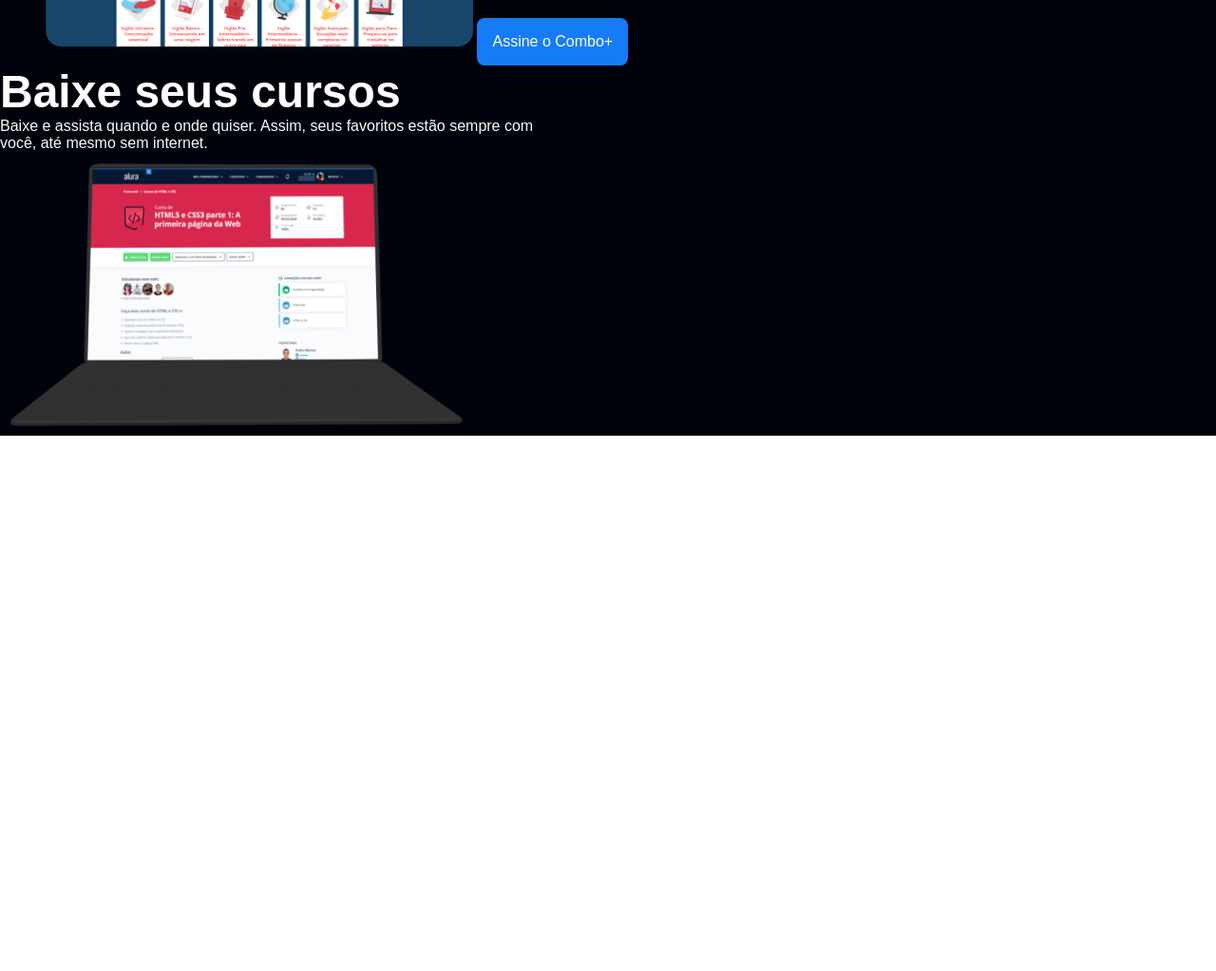
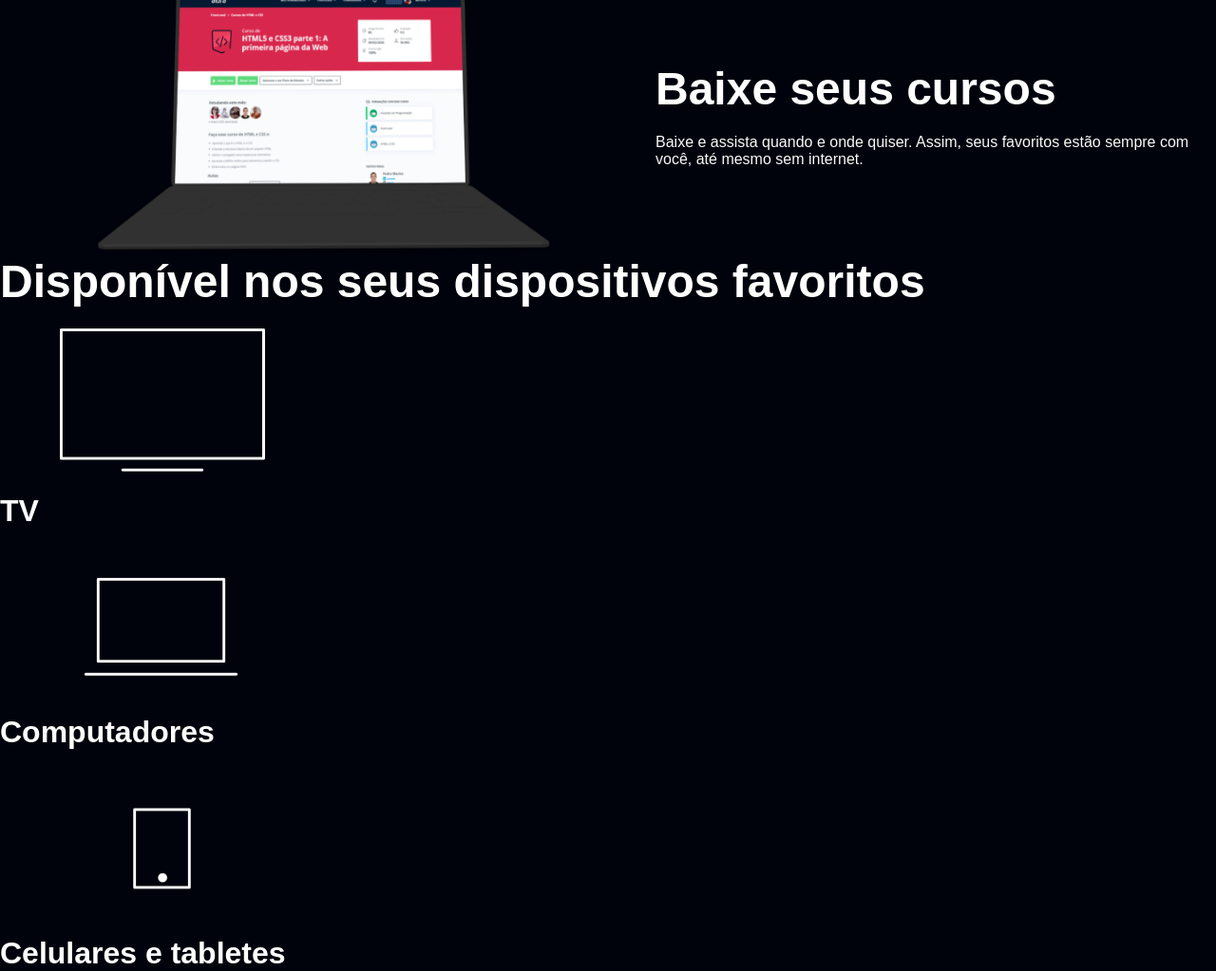
Before and after one commit to alyalmeida/meu-projeto-alura-plus, a plain HTML site: page index.html in a window 1280 px wide. Shown: the part 1680-2703 px from the top of the page at 95% size. Before the commit the page ends 2139 px from the top, so only its background shows below. Drawn offline with Linux system fonts and the light colour scheme.

Commit message:
CSS-main
Definindo layout do conteúdo principal

```diff
--- a/index.html
+++ b/index.html
@@ -20,7 +20,7 @@
     <main class="principal">
         <section class="infos">
             <article class="infos__card">
-                <h2 class="card__title">Assista do seu jeito</h2>
+                <h2 class="infos__title">Assista do seu jeito</h2>
                 <p class="infos__descricao">Aproveite a tela grande da TV ou assista no tablet, laptop, celular e outros aparelhos. Nossa seleção de cursos não para de crescer.</p>
                 <img src="img/Plataformas.png" alt="Plataformas" class="infos__img">
             </article>
@@ -30,13 +30,25 @@
                 <button class="infos__button button--azul">Assine o Combo+</button>
             </article>
             <article class="infos__card">
-                <h2 class="card__title">Baixe seus cursos</h2>
+                <h2 class="infos__title">Baixe seus cursos</h2>
                 <p class="infos__descricao">Baixe e assista quando e onde quiser. Assim, seus favoritos estão sempre com você, até mesmo sem internet.</p>
                 <img src="img/Notebook.png" alt="Notebook" class="infos__img">
             </article>
         </section>
         <section class="dispositivos">
-
+                <h2 class="dispositivos__title">Disponível nos seus dispositivos favoritos</h2>
+                <article class="dispositivo">
+                    <img src="img/tv.png" alt="TV" class="dispositivo__img">
+                    <h3 class="dispositivo__nome">TV</h3>
+                </article>
+                <article class="dispositivo">
+                    <img src="img/computador.png" alt="Computadores" class="dispositivo__img">
+                    <h3 class="dispositivo__nome">Computadores</h3>
+                </article>
+                <article class="dispositivo">
+                    <img src="img/celular.png" alt=" Celulares e tablets" class="dispositivo__img">
+                    <h3 class="dispositivo__nome">Celulares e tabletes</h3>
+                </article>
         </section>
     </main>
 </body>
--- a/style.css
+++ b/style.css
@@ -65,21 +65,40 @@
     background-color: #00030C;
 }
 
-.card__title {
+.infos__card {
+    display:grid;
+    grid-template-columns: 1fr 1fr;
+    column-gap: 100px;
+    row-gap: 20px;
+}
+
+.infos__title {
     font-size: 48px;
     width: 588px;
     color: white;
+    grid-column: 2;
+    grid-row: 1;
+    align-self: flex-end;
+    justify-self: flex-start;
 }
 
 .infos__descricao {
     font-size: 16px;
     width: 588px;
     color: #F9F9F9;
-    ;
+    grid-column: 2;
+    grid-row: 2;
+    justify-self: flex-start;
+
+
 }
 
 .infos__img {
     width: 498px;
+    grid-column: 1;
+    grid-row: 1/ span 2;
+    justify-self: flex-end;
+
 }
 
 .infos__button {
@@ -88,3 +107,13 @@
     border-radius: 8px;
     color: white;
 }
+
+.dispositivos__title {
+    font-size: 48px;
+    color: #FFFFFF;
+}
+
+.dispositivo__nome {
+    font-size: 32px;
+    color: #FFFFFF;
+}
```
